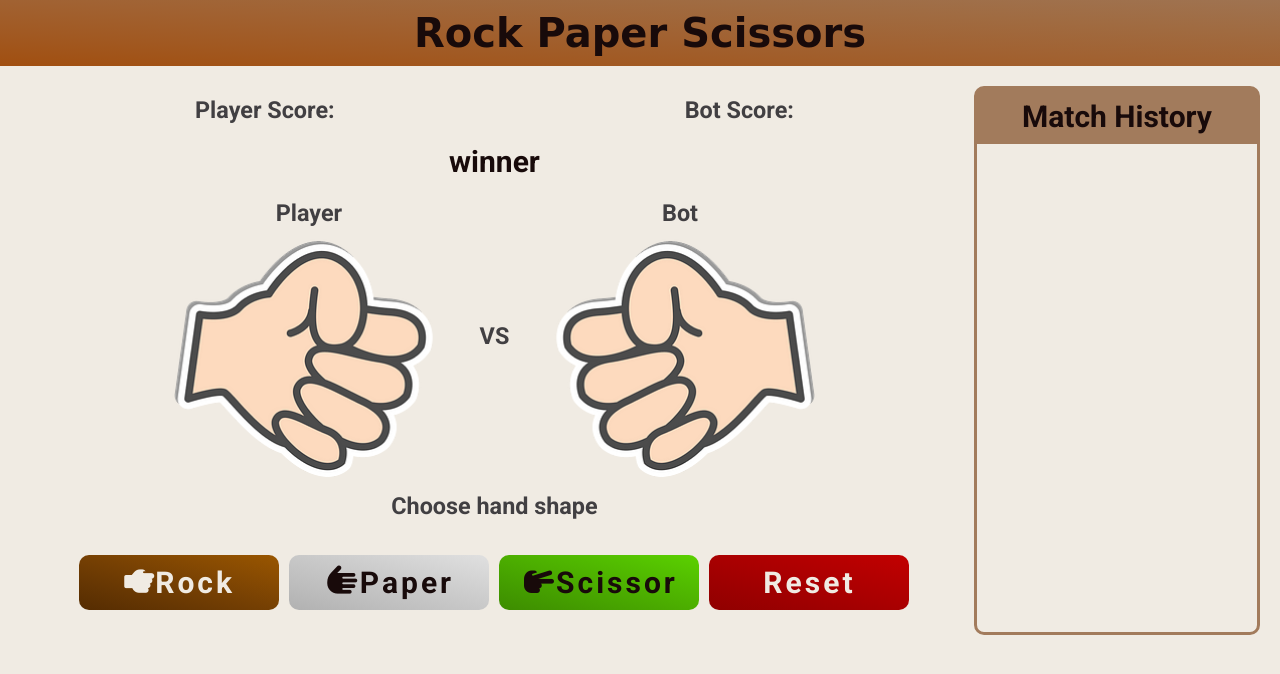
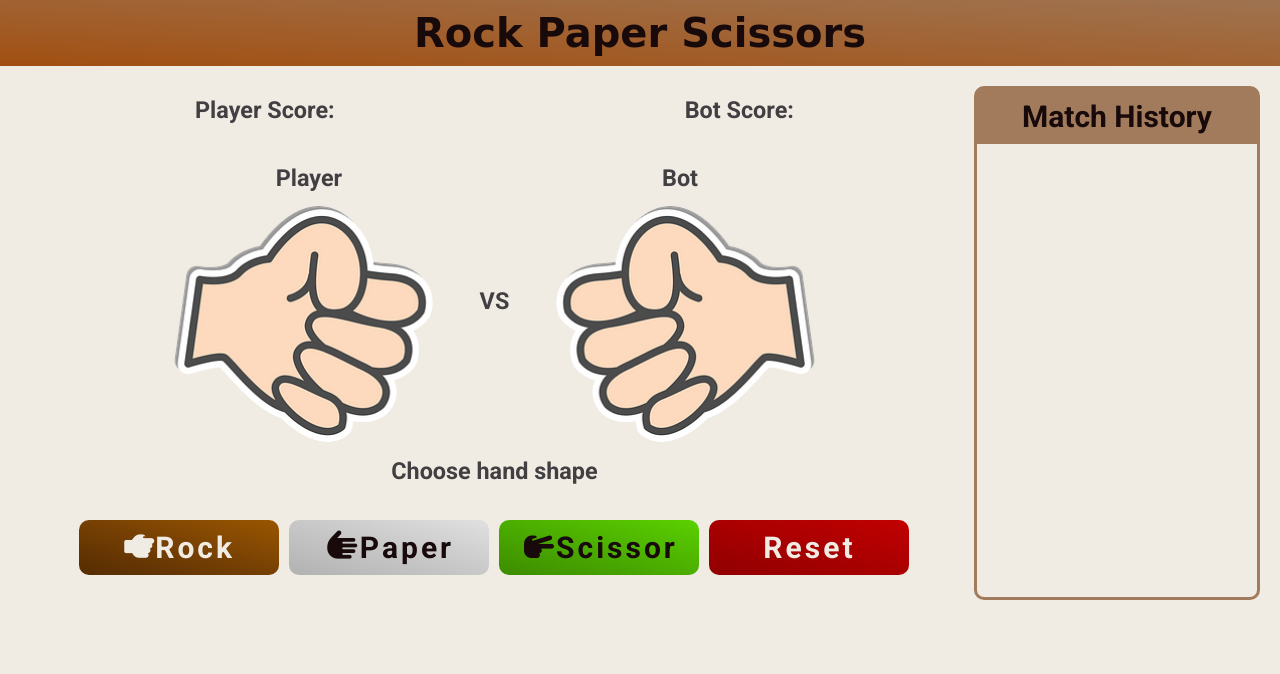
Before and after one commit to Regie-Almoite/RockPaperScissorGame, a plain HTML site: page index.html in a window 1280 px wide. Drawn offline with Linux system fonts and the light colour scheme; a web font is replaced by a local one.

Commit message:
Add files via upload

```diff
--- a/index.html
+++ b/index.html
@@ -18,7 +18,7 @@
                             <h3>Player Score: <span id="playerScore"></span></h3>
                             <h3>Bot Score: <span id="botScore"></span></h3>
                         </div>
-                        <h2 id="winnerDisplay">winner</h2>
+                        <h2 id="winnerDisplay"></h2>
                         <div id="picks">
                             <div class="pickLeft">
                                 <h3>Player</h2>
```
